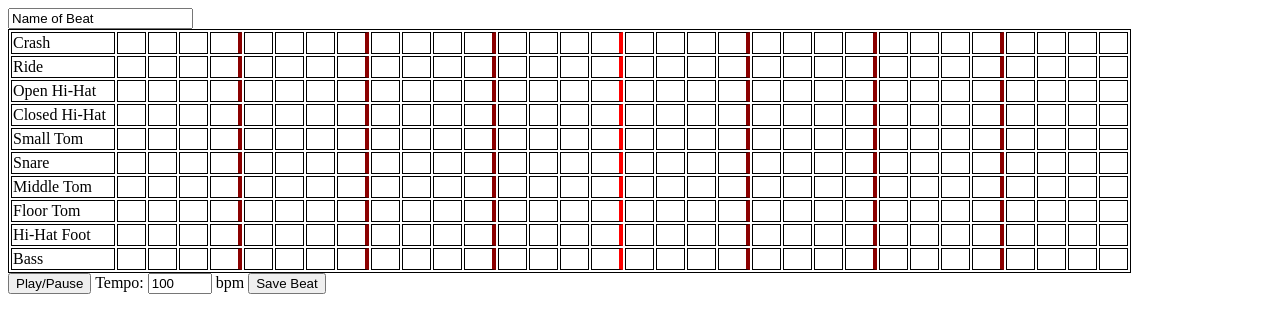
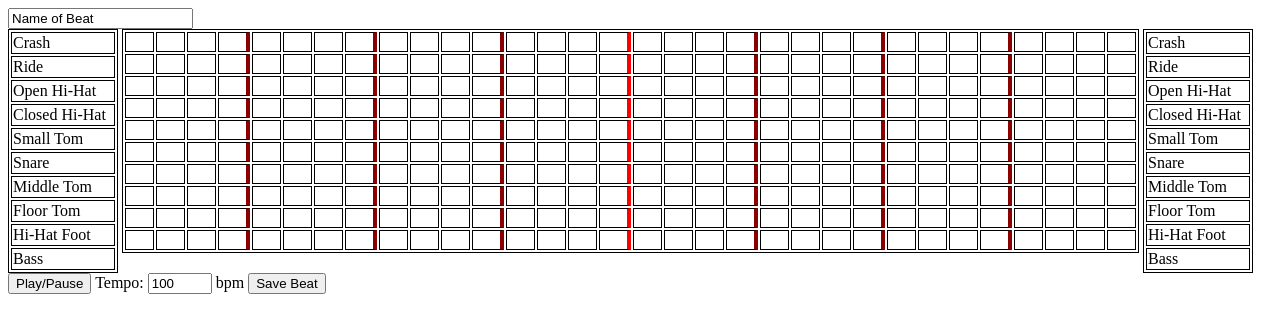
Before and after one commit to AaronKolenda/music-demo, a website: page public/index.html in a window 1280 px wide. Drawn offline with Linux system fonts and the light colour scheme; no server answers.

Commit message:
putting label tds into seperate tables

```diff
--- a/public/index.html
+++ b/public/index.html
@@ -10,12 +10,47 @@
   </head>
 
   <body>
+ <input type="text" id="name" value="Name of Beat"/>
+    <div class="table-example">
 
-    <div class="table-example">
-        <input type="text" id="name" value="Name of Beat"/>
+    <table id="labels">
+        <tr>
+            <td class="label">Crash</td>
+        </tr>
+        <tr>
+            <td class="col1">Ride</td>
+        </tr>
+        <tr>
+            <td class="col1">Open Hi-Hat</td>
+        </tr>
+        <tr>
+            <td class="col1">Closed Hi-Hat</td>
+        </tr>
+        <tr>
+            <td class="col1">Small Tom</td>
+        </tr>
+        <tr>
+            <td class="col1">Snare</td>
+        </tr>
+        <tr>
+            <td class="col1">Middle Tom</td>
+        </tr>
+        <tr>
+            <td class="col1">Floor Tom</td>
+        </tr>
+        <tr>
+            <td class="col1">Hi-Hat Foot</td>
+        </tr>
+        <tr>
+            <td class="col1">Bass</td>
+        </tr>
+    </table>
+
+
+
     <table id="beat">
       <tr id="crash-row">
-        <td class="label">Crash</td>
+
         <td id="crash"></td>
         <td id="oneE"></td>
         <td id="oneAnd"></td>
@@ -50,7 +85,7 @@
         <td id="sixteen"></td>
       </tr>
       <tr id="ride-row">
-        <td class="col1">Ride</td>
+
         <td id="ride"></td>
         <td></td>
         <td></td>
@@ -85,7 +120,7 @@
         <td class="sixteen"></td>
       </tr>
       <tr id="openHH-row">
-        <td class="col1">Open Hi-Hat</td>
+
         <td id="openHH"></td>
         <td></td>
         <td></td>
@@ -120,7 +155,7 @@
         <td class="sixteen"></td>
       </tr>
       <tr id="closedHH-row">
-        <td class="col1">Closed Hi-Hat</td>
+
         <td id="closedHH"></td>
         <td></td>
         <td></td>
@@ -155,7 +190,7 @@
         <td class="sixteen"></td>
       </tr>
       <tr id="small-tom-row">
-        <td class="col1">Small Tom</td>
+
         <td id="small-tom"></td>
         <td></td>
         <td></td>
@@ -190,7 +225,7 @@
         <td class="sixteen"></td>
       </tr>
       <tr id="snare-row">
-        <td class="col1">Snare</td>
+
         <td id="snare"></td>
         <td></td>
         <td></td>
@@ -225,7 +260,7 @@
         <td class="sixteen"></td>
       </tr>
       <tr id="middle-tom-row">
-        <td class="col1">Middle Tom</td>
+
         <td id="middle-tom"></td>
         <td></td>
         <td></td>
@@ -260,7 +295,7 @@
         <td class="sixteen"></td>
       </tr>
       <tr id="floor-tom-row">
-        <td class="col1">Floor Tom</td>
+
         <td id="floor-tom"></td>
         <td></td>
         <td></td>
@@ -295,7 +330,7 @@
         <td class="sixteen"></td>
       </tr>
       <tr id="footHH-row">
-        <td class="col1">Hi-Hat Foot</td>
+
         <td id="HHFoot"></td>
         <td></td>
         <td></td>
@@ -330,7 +365,7 @@
         <td class="sixteen"></td>
       </tr>
       <tr id="bass-row">
-        <td class="col1">Bass</td>
+
         <td id="bass"></td>
         <td></td>
         <td></td>
@@ -365,6 +400,39 @@
         <td class="sixteen"></td>
       </tr>
     </table>
+
+    <table id="labels">
+        <tr>
+            <td class="label">Crash</td>
+        </tr>
+        <tr>
+            <td class="col1">Ride</td>
+        </tr>
+        <tr>
+            <td class="col1">Open Hi-Hat</td>
+        </tr>
+        <tr>
+            <td class="col1">Closed Hi-Hat</td>
+        </tr>
+        <tr>
+            <td class="col1">Small Tom</td>
+        </tr>
+        <tr>
+            <td class="col1">Snare</td>
+        </tr>
+        <tr>
+            <td class="col1">Middle Tom</td>
+        </tr>
+        <tr>
+            <td class="col1">Floor Tom</td>
+        </tr>
+        <tr>
+            <td class="col1">Hi-Hat Foot</td>
+        </tr>
+        <tr>
+            <td class="col1">Bass</td>
+        </tr>
+    </table>
   </div>
 
   <button id="play-pause">Play/Pause</button>
--- a/public/style.css
+++ b/public/style.css
@@ -2,9 +2,14 @@ table, td, tr {
   border: 1px solid black;
 }
 
+table {
+	display: inline-block;
+	vertical-align: top;
+}
+
 td {
   width: 25px;
-  height: 10px;
+  height: 16px;
 }
 
 .col1 {
```
